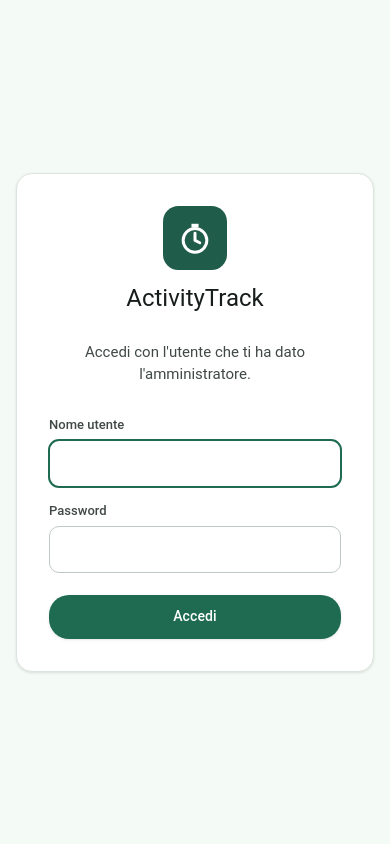
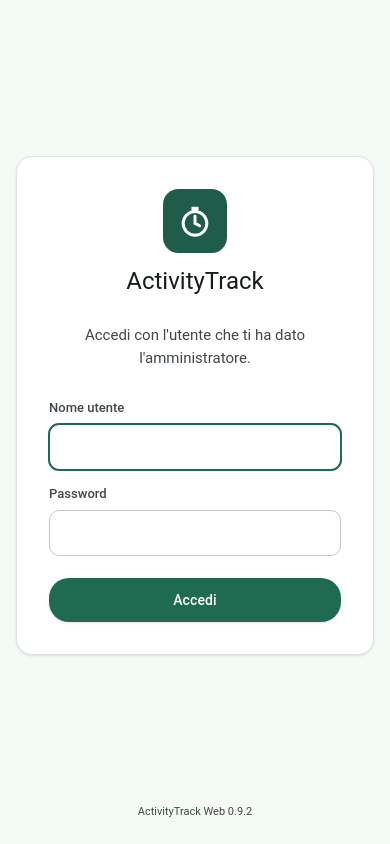
Before and after one commit to zipclaude/activitytrack-web, a Django app: page /login/ in a window 390 px wide. Run offline with Django 4.2, Linux system fonts and the light colour scheme.

Commit message:
The server's version in the menu and on the login page
For the beta's reports (#23): "ActivityTrack Web 0.9.2" under the user
in the rail, in the phone's "Altro" sheet and below the login form.

Co-Authored-By: Claude Opus 5.5 <noreply@anthropic.com>

```diff
--- a/server/atweb/settings.py
+++ b/server/atweb/settings.py
@@ -80,6 +80,7 @@ TEMPLATES = [
                 "django.contrib.auth.context_processors.auth",
                 "django.contrib.messages.context_processors.messages",
                 "web.context.tags",
+                "web.context.version",
             ],
         },
     },
--- a/server/web/context.py
+++ b/server/web/context.py
@@ -10,3 +10,10 @@ def tags(request):
     """name -> colour of the tags the user sees (issue #133), read when a page shows tags."""
     user = request.user
     return {"tag_colors": SimpleLazyObject(lambda: data.tag_colors(user) if user.is_authenticated else {})}
+
+
+def version(request):
+    """The server's version, in the menu and on the login page: what the beta's reports ask for."""
+    from atweb import __version__
+
+    return {"server_version": __version__}
--- a/server/web/static/web/app.css
+++ b/server/web/static/web/app.css
@@ -254,7 +254,7 @@ pre.json { background: var(--surface-2); padding: 12px; border-radius: 10px; ove
 @media (max-width: 1100px) and (min-width: 841px) {
 	:root { --rail: 88px; }
 	.rail { padding: 12px 8px; align-items: center; }
-	.brand span, .me .who { display: none; }
+	.brand span, .me .who, .rail .version { display: none; }
 	.brand { padding: 4px 0 12px; }
 	.rail nav a { flex-direction: column; gap: 4px; height: auto; padding: 6px 4px; width: 72px; font-size: 11px; text-align: center; border-radius: 16px; }
 	.me { padding: 8px 0 0; border: 0; }
@@ -329,3 +329,7 @@ pre.json { background: var(--surface-2); padding: 12px; border-radius: 10px; ove
 .me a.who:hover { background: var(--surface-3); }
 .checks { display: grid; grid-template-columns: repeat(auto-fill, minmax(200px, 1fr)); gap: 0 16px; }
 .checks label.check { margin: 6px 0; }
+.version { display: block; color: var(--muted); font-size: 11px; padding: 4px 16px 0; }
+.guest main { grid-template-rows: 1fr auto; }
+.guest p.version { text-align: center; margin: 12px 0 0; }
+nav.bottom .sheet .version { padding: 8px 16px 0; }
--- a/server/web/templates/web/base.html
+++ b/server/web/templates/web/base.html
@@ -34,6 +34,7 @@
 		<a class="who" href="{% url 'my_password' %}" title="{% translate 'Cambia password' %}">{% icon "person" %}<span>{{ user.get_full_name|default:user.username }}<small>{{ user.get_profile_display }}</small></span></a>
 		<form method="post" action="{% url 'logout' %}">{% csrf_token %}<button class="icon-button" title="{% translate 'Esci' %}">{% icon "logout" _("Esci") %}</button></form>
 	</div>
+	<small class="version">ActivityTrack Web {{ server_version }}</small>
 </aside>
 {% if user.syncs %}
 <nav class="bottom" aria-label="{% translate 'Menu' %}">
@@ -50,6 +51,7 @@
 			{% if user.is_admin %}<a href="{% url 'policies:index' %}">{% icon "tune" %}{% translate "Policy" %}</a>
 			<a href="{% url 'users' %}">{% icon "settings" %}{% translate "Utenti" %}</a>{% endif %}
 			<a href="{% url 'my_password' %}">{% icon "person" %}{% translate "Cambia password" %}</a>
+			<small class="version">ActivityTrack Web {{ server_version }}</small>
 			<form method="post" action="{% url 'logout' %}">{% csrf_token %}<button>{% icon "logout" %}{% translate "Esci" %} · {{ user.get_full_name|default:user.username }}</button></form>
 		</div>
 	</details>
--- a/server/web/templates/web/login.html
+++ b/server/web/templates/web/login.html
@@ -11,4 +11,5 @@
 		<button class="primary">{% translate "Accedi" %}</button>
 	</form>
 </section>
+<p class="version">ActivityTrack Web {{ server_version }}</p>
 {% endblock %}
```
Also changed, not shown: server/web/tests.py (+10 -0 lines).
